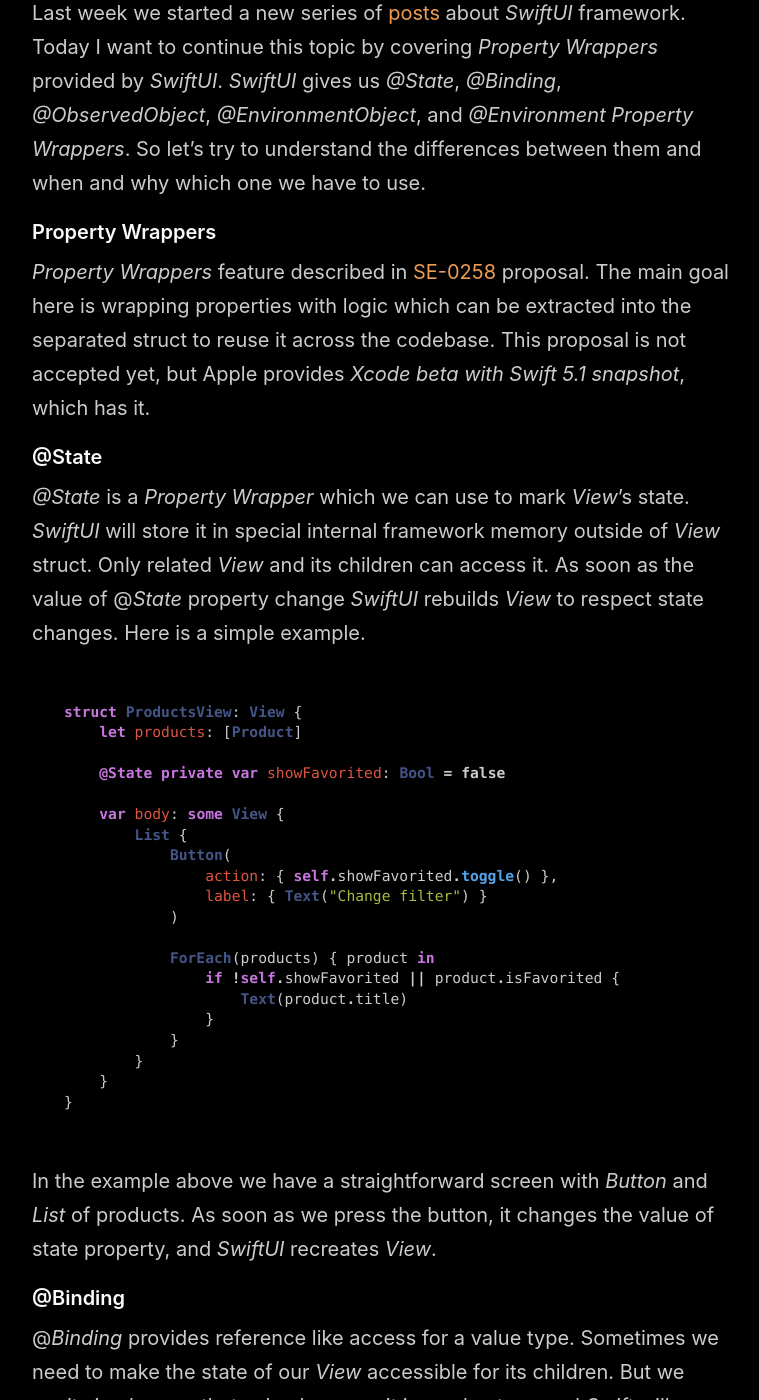
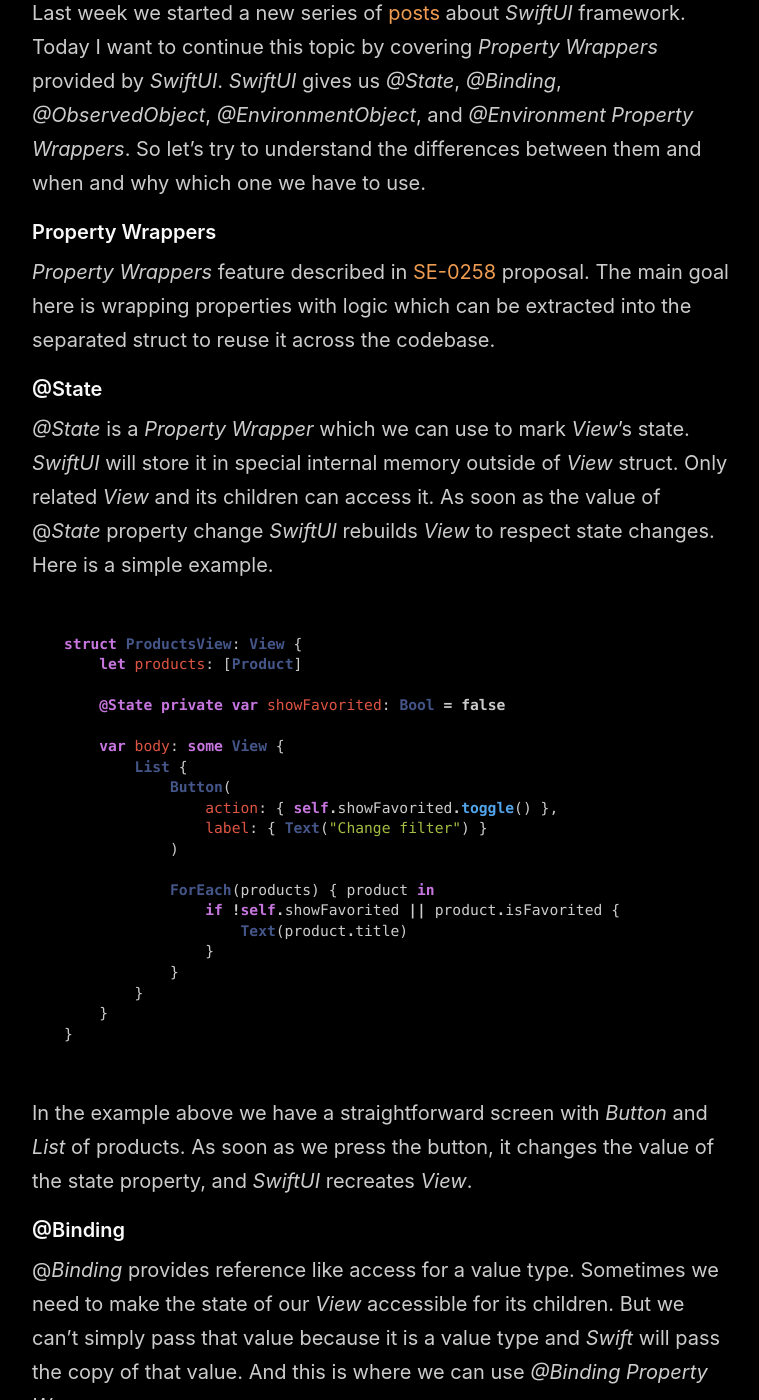
Before and after one commit to mecid/mecid.github.io, a Jekyll site: the page built from _posts/2019-06-12-understanding-property-wrappers-in-swiftui.md, in a window 1280 px wide and 1400 px high, scrolled down 246 px. Shown: the whole window, without its empty margins (258-1017 px from the left). Built offline with Jekyll 4.4.1, drawn with Linux system fonts in a browser that asks for light colours; some of the changed text lies outside the part shown.

Commit message:
Update 2019-06-12-understanding-property-wrappers-in-swiftui.md

````diff
--- a/_posts/2019-06-12-understanding-property-wrappers-in-swiftui.md
+++ b/_posts/2019-06-12-understanding-property-wrappers-in-swiftui.md
@@ -6,10 +6,10 @@
 Last week we started a new series of [posts](/2019/06/05/swiftui-making-real-world-app) about *SwiftUI* framework. Today I want to continue this topic by covering *Property Wrappers* provided by *SwiftUI*. *SwiftUI* gives us *@State*, *@Binding*, *@ObservedObject*, *@EnvironmentObject*, and *@Environment* *Property Wrappers*. So let's try to understand the differences between them and when and why which one we have to use.
 
 #### Property Wrappers
-*Property Wrappers* feature described in [SE-0258](https://github.com/DougGregor/swift-evolution/blob/property-wrappers/proposals/0258-property-wrappers.md) proposal. The main goal here is wrapping properties with logic which can be extracted into the separated struct to reuse it across the codebase. This proposal is not accepted yet, but Apple provides *Xcode beta with Swift 5.1 snapshot*, which has it.
+*Property Wrappers* feature described in [SE-0258](https://github.com/DougGregor/swift-evolution/blob/property-wrappers/proposals/0258-property-wrappers.md) proposal. The main goal here is wrapping properties with logic which can be extracted into the separated struct to reuse it across the codebase.
 
 #### @State
-*@State* is a *Property Wrapper* which we can use to mark *View*'s state. *SwiftUI* will store it in special internal framework memory outside of *View* struct. Only related *View* and its children can access it. As soon as the value of @*State* property change *SwiftUI* rebuilds *View* to respect state changes. Here is a simple example.
+*@State* is a *Property Wrapper* which we can use to mark *View*'s state. *SwiftUI* will store it in special internal memory outside of *View* struct. Only related *View* and its children can access it. As soon as the value of @*State* property change *SwiftUI* rebuilds *View* to respect state changes. Here is a simple example.
 
 ```swift
 struct ProductsView: View {
@@ -34,7 +34,7 @@
 }
 ```
 
-In the example above we have a straightforward screen with *Button* and *List* of products. As soon as we press the button, it changes the value of state property, and *SwiftUI* recreates *View*.
+In the example above we have a straightforward screen with *Button* and *List* of products. As soon as we press the button, it changes the value of the state property, and *SwiftUI* recreates *View*.
 
 #### @Binding
 @*Binding* provides reference like access for a value type. Sometimes we need to make the state of our *View* accessible for its children. But we can't simply pass that value because it is a value type and *Swift* will pass the copy of that value. And this is where we can use *@Binding Property Wrapper*.
@@ -117,8 +117,6 @@
     }
 }
 ```
-
-Here we use *@ObservedObject Property Wrapper* to bind our *EpisodesView* to *PodcastPlayer* class, and as soon as current *View* or any other *View* attached to *PodcastPlayer* object change it, *SwiftUI* will rebuild all *Views* bound to that *PodcastPlayer* object.
 
 #### @EnvironmentObject
 Instead of passing *ObservedObject* via init method of our View we can implicitly inject it into *Environment* of our *View* hierarchy. By doing this, we create the opportunity for all child *View* of current *Environment* access to this *ObservableObject*.
````
Also changed, not shown: other parts of _posts/2019-06-12-understanding-property-wrappers-in-swiftui.md (+3 -3 lines).
